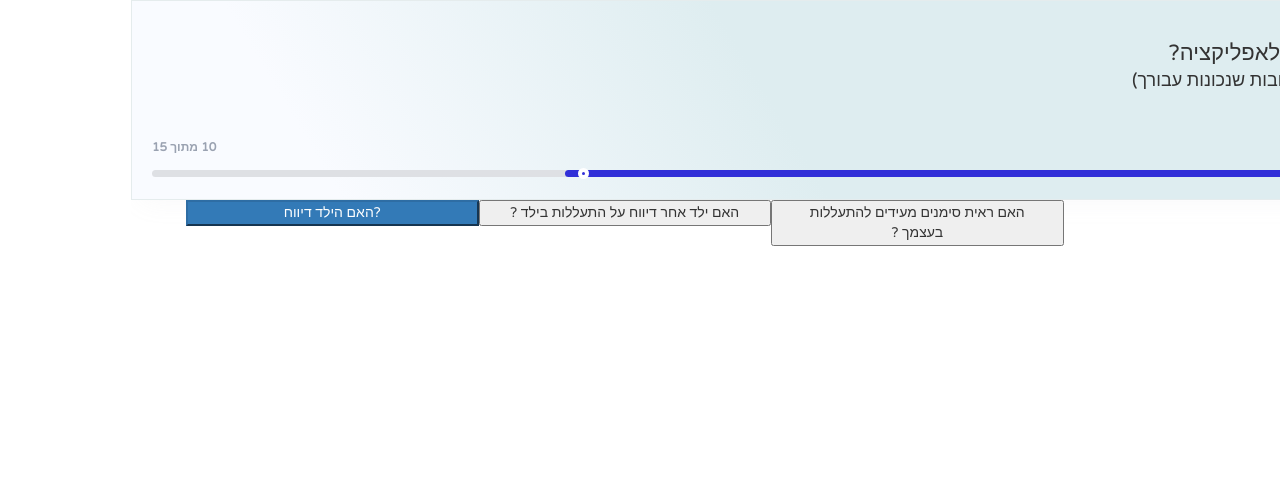
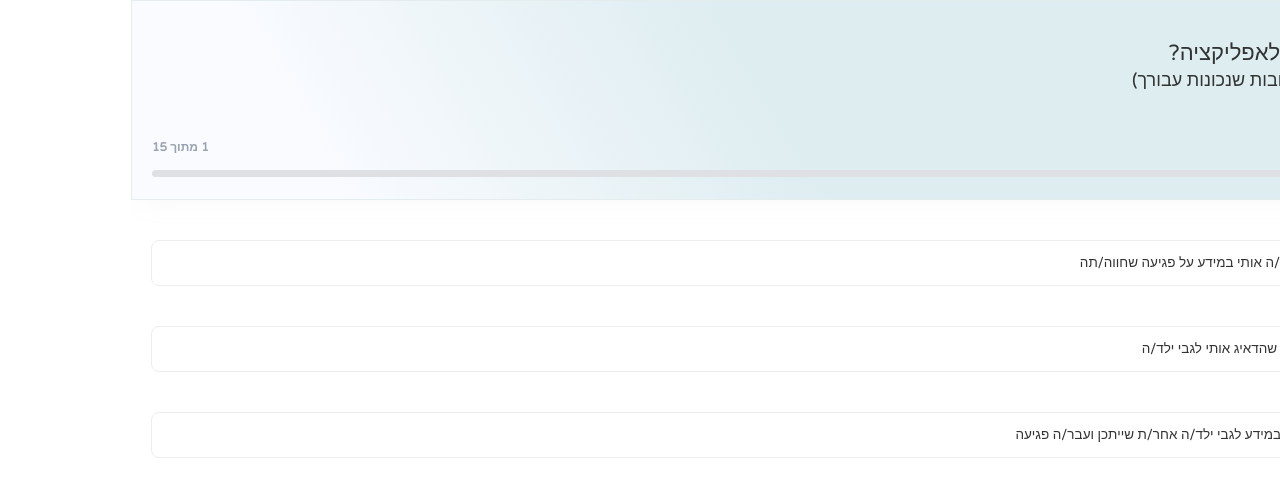
Before and after one commit to Ofirko/SafeAtHome, a React (Create React App) app: page /questionnaire in a window 1280 px wide. Shown: the top 494 px of the page. Built offline with nearby package versions, Linux system fonts and the light colour scheme.

Commit message:
question buttons done without routing

```diff
--- a/src/components/landing.jsx
+++ b/src/components/landing.jsx
@@ -1,6 +1,8 @@
 import React, { Component } from "react";
 import "bootstrap/dist/css/bootstrap.css";
+import "../styles/landing.scss";
 import QueHeader from "./que_header";
+import QueOption from "./que_option";
 class Landing extends Component {
   state = {};
 
@@ -12,19 +14,11 @@ class Landing extends Component {
     return (
       <>
         <QueHeader question="למה נכנסת לאפליקציה?" multipleAnswers={true} />
-        <div className="container">
-          <div className="row">
-            <button className="col-12 col-md-5 col-lg-3 col-xl-3 btn-primary" onClick={this.passToAdult}>
-              ?האם הילד דיווח
-            </button>
-            <button className="col-12 col-md-5 col-lg-3 col-xl-3">
-              האם ילד אחר דיווח על התעללות בילד ?
-            </button>
-            <button className="col-12 col-md-5 col-lg-3 col-xl-3">
-              האם ראית סימנים מעידים להתעללות בעצמך ?
-            </button>
-          </div>
-        </div>
+        <form className="Options_container">
+          <QueOption optionText="ילד/ה שיתף/ה אותי במידע על פגיעה שחווה/תה "/>
+          <QueOption optionText="ראיתי משהו שהדאיג אותי לגבי ילד/ה "/>
+          <QueOption optionText="שיתפו אותי במידע לגבי ילד/ה אחר/ת שייתכן ועבר/ה פגיעה "/>
+        </form>
       </>
     );
   }
--- a/src/components/que_header.jsx
+++ b/src/components/que_header.jsx
@@ -15,7 +15,7 @@ class QueHeader extends Component {
                     {this.props.question }
                 </h2>
                      {this.props.multipleAnswers ? <h3>(בחר את התשובות שנכונות עבורך)</h3> : null }
-                <ProgressBar pageNum = {10} />
+                <ProgressBar pageNum = {1} />
             </div>
         );
     }
--- /dev/null
+++ b/src/components/que_option.jsx
@@ -0,0 +1,22 @@
+import React, { Component } from 'react';
+import "../styles/que_option.scss";
+
+class QueOption extends Component {
+
+    render() {
+        return (
+        <div className={`Button_wrapper col-12 col-md-5 col-lg-3 col-xl-3 ${this.selected ? "selected" : null}`} onClick={this.toggleselect} >
+            <input className="Button_input" type="radio" name='radioform' />
+            <div className='Button_fakecontainer' />
+            <div className="Button_radio">
+                <div className="Button_radioIris" />
+            </div>
+            <div className="Button_text">
+                {this.props.optionText}
+            </div>
+        </div>
+        );
+    }
+}
+
+export default QueOption;
--- /dev/null
+++ b/src/styles/landing.scss
@@ -0,0 +1,4 @@
+.Options_container {
+    padding: 20px;
+    padding-bottom: 40px;
+}
--- /dev/null
+++ b/src/styles/que_option.scss
@@ -0,0 +1,74 @@
+.Button {
+    &_wrapper {
+        display: flex;
+        width: 100%;
+        height: 46px;
+        margin: 20px 0px;
+        padding-left: 2px;
+        text-align: right;
+        height: 46px;
+        border: solid 1px #ebedf2;
+        border-radius: 8px;
+        background-color: white;
+        width: 100%;
+}
+    &_radio {
+        position: relative;
+        height: 16px;
+        width: 16px;
+        min-width: 16px;
+        border: solid 1px #aeb4c0;
+        border-radius: 100px;
+        background-color: white;
+        display: flex;
+        align-self: center;
+        align-items: center;
+        justify-content: center;
+        &Iris {
+            height: 6px;
+            width: 6px;
+            border-radius: 100px;
+            background-color: #white;
+        }
+    }
+    &_text {
+        align-self: center;
+        padding-right: 12px;
+        font-size: 13.5px;
+        line-height: 1.25;
+    }
+    &_fakecontainer {
+        left: 0px;
+    }
+
+}
+input[type="radio"].Button_input {
+    position: absolute;
+    border-radius: unset;
+    margin: unset;
+    width: 100%;
+    height: 100%;
+    left: 0px;
+    opacity: 0;
+}
+
+input[type="radio"]:checked + .Button_fakecontainer {
+    position: absolute;
+    height: 46px;
+    border: solid 1px #ebedf2;
+    border-radius: 8px;
+    background-color: white;
+    border-color: #312fd8;
+    width: 100%;
+}
+
+input[type="radio"]:checked ~ .Button_radio {
+    border-color: #312fd8;
+    .Button_radioIris {
+        background-color: #312fd8;
+    }
+}
+input[type="radio"]:checked ~ .Button_text {
+    color: #312fd8;
+    z-index: 10;
+}
```
